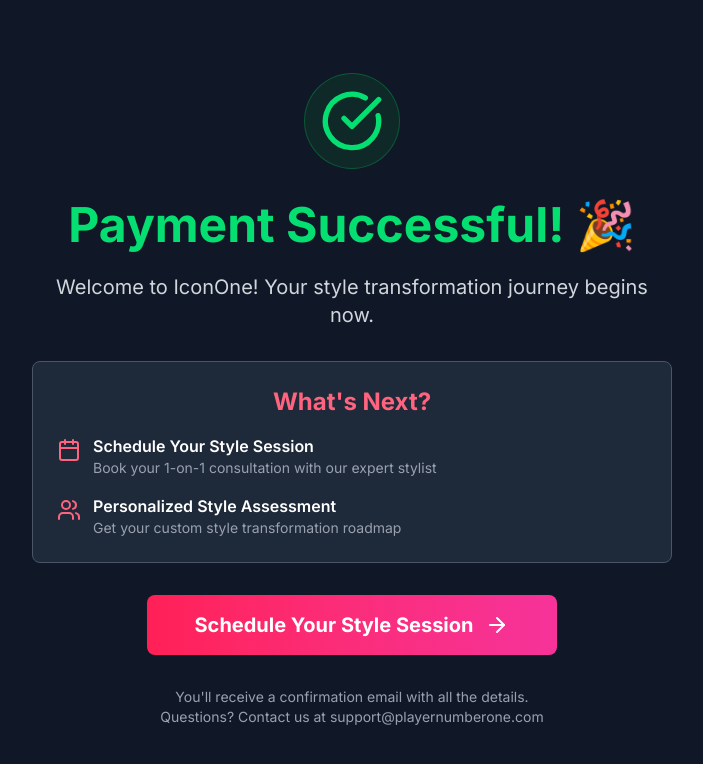
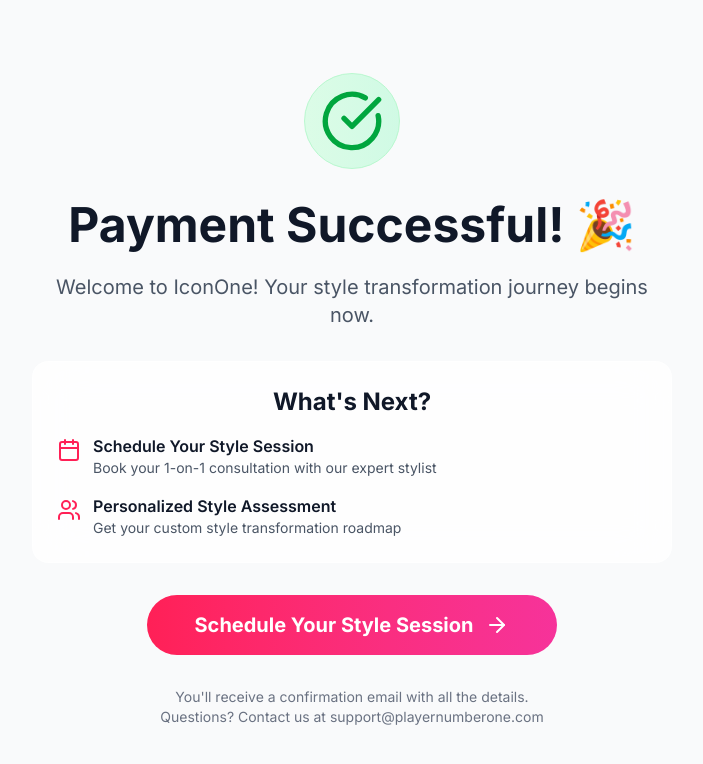
Before and after one commit to mithil0407/playernumberone, a Next.js app: page /checkout/success in a window 1280 px wide. Shown: the top 764 px of the page, without its empty margins (288-991 px from the left). Built offline with nearby package versions, Linux system fonts and the light colour scheme.

Commit message:
Design of success page

```diff
--- a/src/app/checkout/success/page.tsx
+++ b/src/app/checkout/success/page.tsx
@@ -47,41 +47,41 @@ function SuccessPageContent() {
   }, [searchParams]);
 
   return (
-    <div className="min-h-screen bg-gray-900 text-white flex items-center justify-center">
+    <div className="min-h-screen bg-gray-50 text-gray-900 flex items-center justify-center">
       <motion.div
         initial={{ opacity: 0, scale: 0.9 }}
         animate={{ opacity: 1, scale: 1 }}
         className="text-center max-w-2xl mx-auto px-4"
       >
-        <div className="bg-green-900/30 border border-green-500/30 rounded-full w-24 h-24 mx-auto mb-8 flex items-center justify-center">
-          <CheckCircle className="w-16 h-16 text-green-400" />
+        <div className="bg-gradient-to-r from-green-100 to-emerald-100 border border-green-200 rounded-full w-24 h-24 mx-auto mb-8 flex items-center justify-center">
+          <CheckCircle className="w-16 h-16 text-green-600" />
         </div>
 
-        <h1 className="text-4xl md:text-5xl font-bold mb-6 text-green-400">
+        <h1 className="text-4xl md:text-5xl font-bold mb-6 text-gray-900">
           Payment Successful! 🎉
         </h1>
 
-        <p className="text-xl mb-8 text-gray-300">
+        <p className="text-xl mb-8 text-gray-600">
           Welcome to IconOne! Your style transformation journey begins now.
         </p>
 
-        <div className="bg-gray-800 rounded-lg p-6 mb-8 border border-gray-600">
-          <h2 className="text-2xl font-bold mb-4 text-rose-400">What&apos;s Next?</h2>
+        <div className="bg-white/80 backdrop-blur-xl rounded-2xl p-6 mb-8 border border-white/30">
+          <h2 className="text-2xl font-bold mb-4 text-gray-900">What&apos;s Next?</h2>
 
           <div className="space-y-4 text-left">
             <div className="flex items-start gap-3">
-              <Calendar className="w-6 h-6 text-rose-400 mt-1 flex-shrink-0" />
+              <Calendar className="w-6 h-6 text-rose-500 mt-1 flex-shrink-0" />
               <div>
-                <h3 className="font-semibold">Schedule Your Style Session</h3>
-                <p className="text-gray-400 text-sm">Book your 1-on-1 consultation with our expert stylist</p>
+                <h3 className="font-semibold text-gray-900">Schedule Your Style Session</h3>
+                <p className="text-gray-600 text-sm">Book your 1-on-1 consultation with our expert stylist</p>
               </div>
             </div>
 
             <div className="flex items-start gap-3">
-              <Users className="w-6 h-6 text-rose-400 mt-1 flex-shrink-0" />
+              <Users className="w-6 h-6 text-rose-500 mt-1 flex-shrink-0" />
               <div>
-                <h3 className="font-semibold">Personalized Style Assessment</h3>
-                <p className="text-gray-400 text-sm">Get your custom style transformation roadmap</p>
+                <h3 className="font-semibold text-gray-900">Personalized Style Assessment</h3>
+                <p className="text-gray-600 text-sm">Get your custom style transformation roadmap</p>
               </div>
             </div>
           </div>
@@ -89,12 +89,12 @@ function SuccessPageContent() {
 
         <Link
           href="/schedule"
-          className="bg-gradient-to-r from-rose-500 to-pink-500 hover:from-rose-600 hover:to-pink-600 text-white px-12 py-4 rounded-lg text-xl font-bold transition-all duration-300 transform hover:scale-105 flex items-center gap-3 mx-auto w-fit"
+          className="bg-gradient-to-r from-rose-500 to-pink-500 hover:from-rose-600 hover:to-pink-600 text-white px-12 py-4 rounded-full text-xl font-bold transition-all duration-300 transform hover:scale-105 flex items-center gap-3 mx-auto w-fit"
         >
           Schedule Your Style Session <ArrowRight className="w-6 h-6" />
         </Link>
 
-        <div className="mt-8 text-sm text-gray-400">
+        <div className="mt-8 text-sm text-gray-500">
           <p>You&apos;ll receive a confirmation email with all the details.</p>
           <p>Questions? Contact us at support@playernumberone.com</p>
         </div>
@@ -106,10 +106,10 @@ function SuccessPageContent() {
 export default function SuccessPage() {
   return (
     <Suspense fallback={
-      <div className="min-h-screen bg-gray-900 text-white flex items-center justify-center">
+      <div className="min-h-screen bg-gray-50 text-gray-900 flex items-center justify-center">
         <div className="text-center">
           <div className="animate-spin rounded-full h-12 w-12 border-b-2 border-rose-500 mx-auto mb-4"></div>
-          <p>Loading...</p>
+          <p className="text-gray-600">Loading...</p>
         </div>
       </div>
     }>
--- a/src/app/schedule/page.tsx
+++ b/src/app/schedule/page.tsx
@@ -14,19 +14,19 @@ export default function SchedulePage() {
   }, []);
 
   return (
-    <div className="min-h-screen bg-gray-900 text-white">
+    <div className="min-h-screen bg-gray-50 text-gray-900">
       {/* Header */}
-      <header className="bg-gray-800 border-b border-gray-700">
-        <div className="max-w-4xl mx-auto px-4 py-6">
+      <header className="bg-gradient-to-b from-white to-gray-50 border-b border-gray-200">
+        <div className="max-w-4xl mx-auto px-4 py-8 md:py-12">
           <motion.div
             initial={{ opacity: 0, y: 20 }}
             animate={{ opacity: 1, y: 0 }}
             className="text-center"
           >
-            <h1 className="text-2xl md:text-3xl lg:text-4xl font-bold mb-2">
+            <h1 className="text-3xl md:text-4xl lg:text-5xl font-bold mb-4 text-gray-900">
               Schedule Your IconOne Style Session
             </h1>
-            <p className="text-gray-400 text-base md:text-lg">
+            <p className="text-gray-600 text-lg md:text-xl max-w-2xl mx-auto">
               Choose your preferred time for your 1-on-1 style consultation
             </p>
           </motion.div>
@@ -40,40 +40,40 @@ export default function SchedulePage() {
           transition={{ delay: 0.2 }}
         >
           {/* Session Info */}
-          <div className="bg-rose-900/30 border border-rose-500/30 rounded-lg p-6 mb-8">
+          <div className="bg-gradient-to-r from-rose-50 to-pink-50 border border-rose-200 rounded-2xl p-6 mb-8">
             <div className="flex items-center gap-3 mb-4">
-              <Users className="w-6 h-6 text-rose-400" />
-              <h2 className="text-xl font-semibold">Style Session Details</h2>
+              <Users className="w-6 h-6 text-rose-500" />
+              <h2 className="text-xl font-semibold text-gray-900">Style Session Details</h2>
             </div>
             <div className="grid grid-cols-1 sm:grid-cols-2 md:grid-cols-3 gap-3 md:gap-4 text-sm">
               <div>
-                <span className="text-gray-400">Duration:</span>
-                <span className="ml-2 font-semibold">20 minutes</span>
+                <span className="text-gray-600">Duration:</span>
+                <span className="ml-2 font-semibold text-gray-900">20 minutes</span>
               </div>
               <div>
-                <span className="text-gray-400">Format:</span>
-                <span className="ml-2 font-semibold">Video Call</span>
+                <span className="text-gray-600">Format:</span>
+                <span className="ml-2 font-semibold text-gray-900">Video Call</span>
               </div>
               <div>
-                <span className="text-gray-400">Consultant:</span>
-                <span className="ml-2 font-semibold">Expert Style Consultant</span>
+                <span className="text-gray-600">Consultant:</span>
+                <span className="ml-2 font-semibold text-gray-900">Expert Style Consultant</span>
               </div>
             </div>
           </div>
 
-          {/* Calendly Integration */}
+          {/* Cal.com Integration */}
           <motion.div
             initial={{ opacity: 0, y: 20 }}
             animate={{ opacity: 1, y: 0 }}
             transition={{ delay: 0.3 }}
-            className="bg-white/10 backdrop-blur-xl rounded-3xl p-8 shadow-2xl border border-white/20"
+            className="bg-white/80 backdrop-blur-xl rounded-3xl p-8 border border-white/30"
           >
             <div className="text-center mb-8">
-              <div className="w-16 h-16 bg-blue-500 rounded-full mx-auto mb-4 flex items-center justify-center">
+              <div className="w-16 h-16 bg-gradient-to-r from-rose-500 to-pink-500 rounded-full mx-auto mb-4 flex items-center justify-center">
                 <Calendar className="w-8 h-8 text-white" />
               </div>
-              <h2 className="text-2xl md:text-3xl font-bold mb-2">Book Your Session</h2>
-              <p className="text-gray-300 text-lg">
+              <h2 className="text-2xl md:text-3xl font-bold mb-2 text-gray-900">Book Your Session</h2>
+              <p className="text-gray-600 text-lg">
                 Select your preferred time slot below
               </p>
             </div>
@@ -96,10 +96,10 @@ export default function SchedulePage() {
             initial={{ opacity: 0, y: 20 }}
             animate={{ opacity: 1, y: 0 }}
             transition={{ delay: 0.4 }}
-            className="mt-12 bg-gray-800 rounded-lg p-6"
+            className="mt-12 bg-white/60 backdrop-blur-xl rounded-2xl p-6 border border-white/30"
           >
-            <h3 className="text-lg font-semibold mb-4">What to Expect</h3>
-            <div className="grid grid-cols-1 md:grid-cols-2 gap-3 md:gap-4 text-sm text-gray-300">
+            <h3 className="text-lg font-semibold mb-4 text-gray-900">What to Expect</h3>
+            <div className="grid grid-cols-1 md:grid-cols-2 gap-3 md:gap-4 text-sm text-gray-600">
               <div className="space-y-2">
                 <p>• 5 min style goals discussion</p>
                 <p>• 10 min personalized style assessment</p>
```
